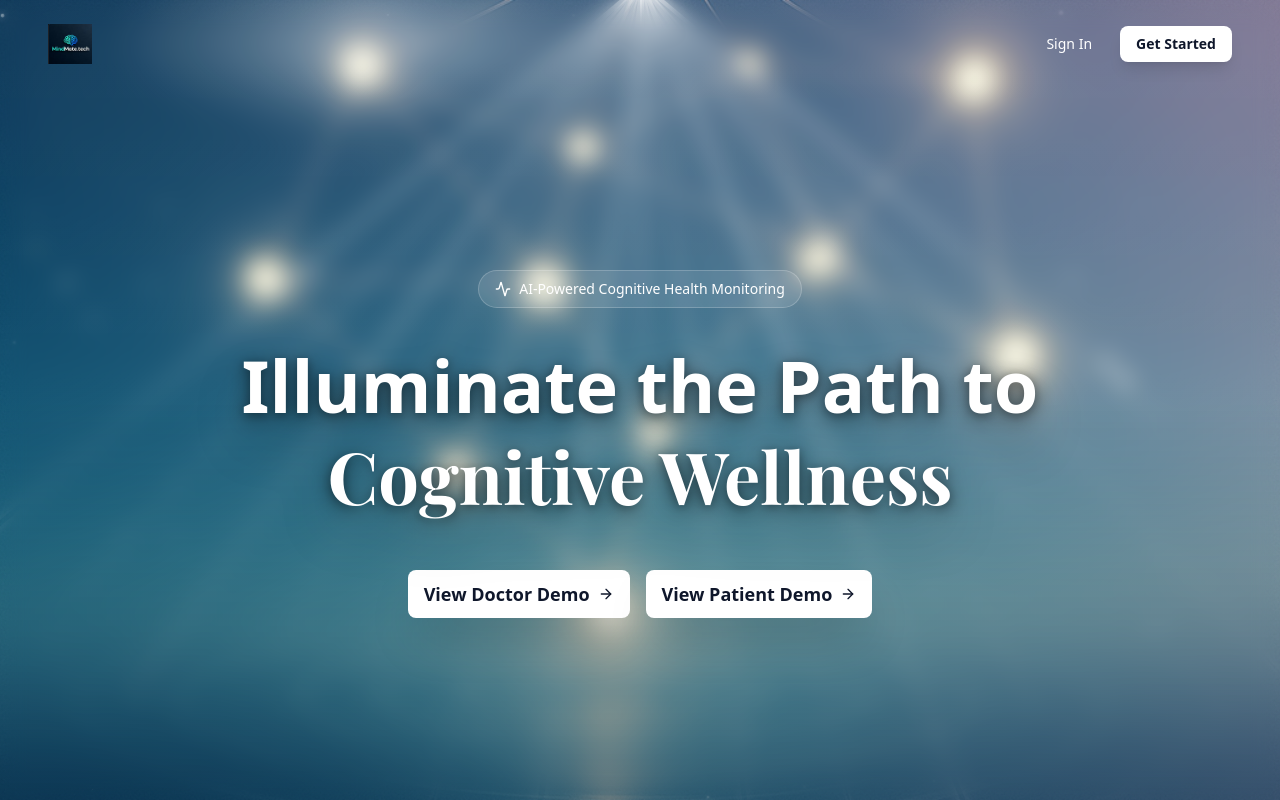
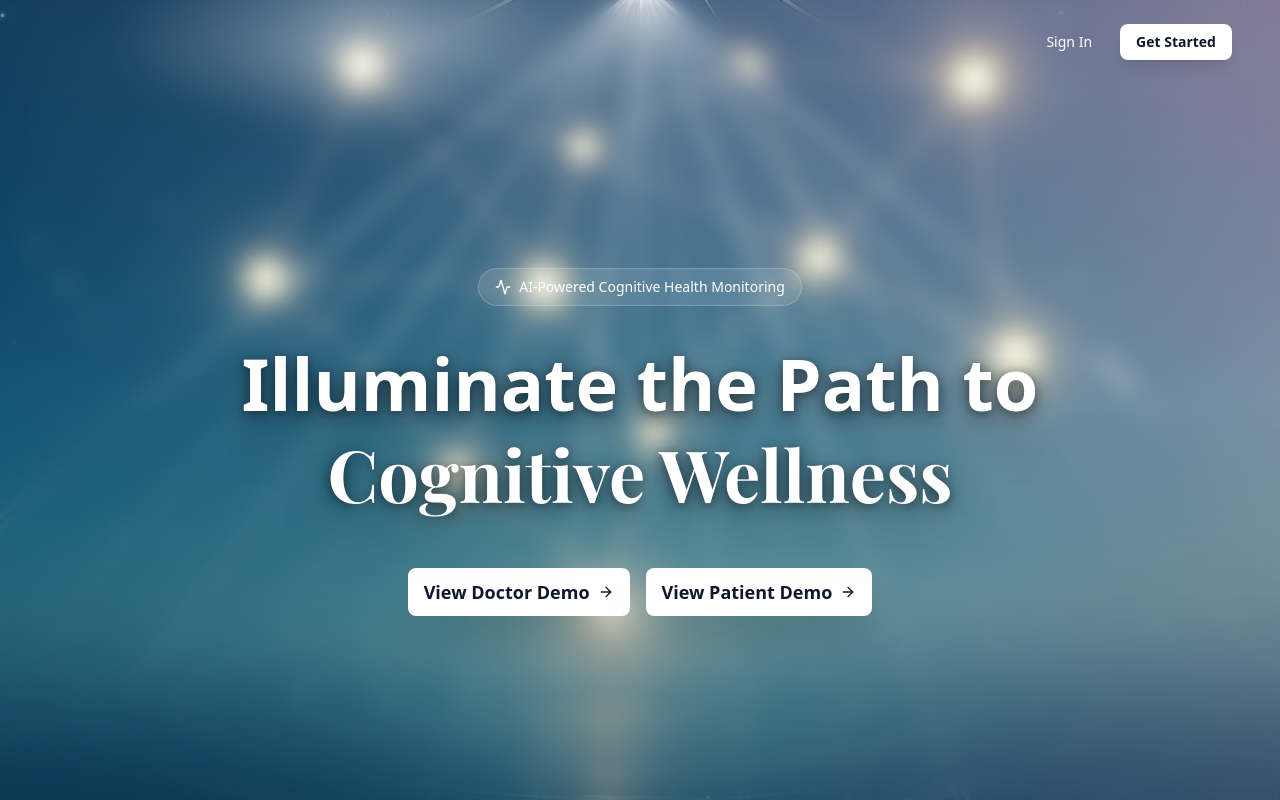
Before and after one commit to MindMate-tech/doctor-frontend, a Next.js app: page / in a window 1280 px wide. Built offline with nearby package versions, Linux system fonts and the light colour scheme.

Commit message:
chore: clean up landing page

```diff
--- a/components/landing/HeroSection.tsx
+++ b/components/landing/HeroSection.tsx
@@ -63,13 +63,7 @@ export default function HeroSection() {
           {/* Navigation */}
           <nav className="flex items-center justify-between px-6 sm:px-10 lg:px-12 py-6 animate-slide-down">
             <div className="flex items-center gap-3">
-              <Image
-                src="/logo-mindmate.png"
-                alt="MindMate Logo"
-                width={120}
-                height={40}
-                className="h-10 w-auto"
-              />
+
             </div>
 
 
```
